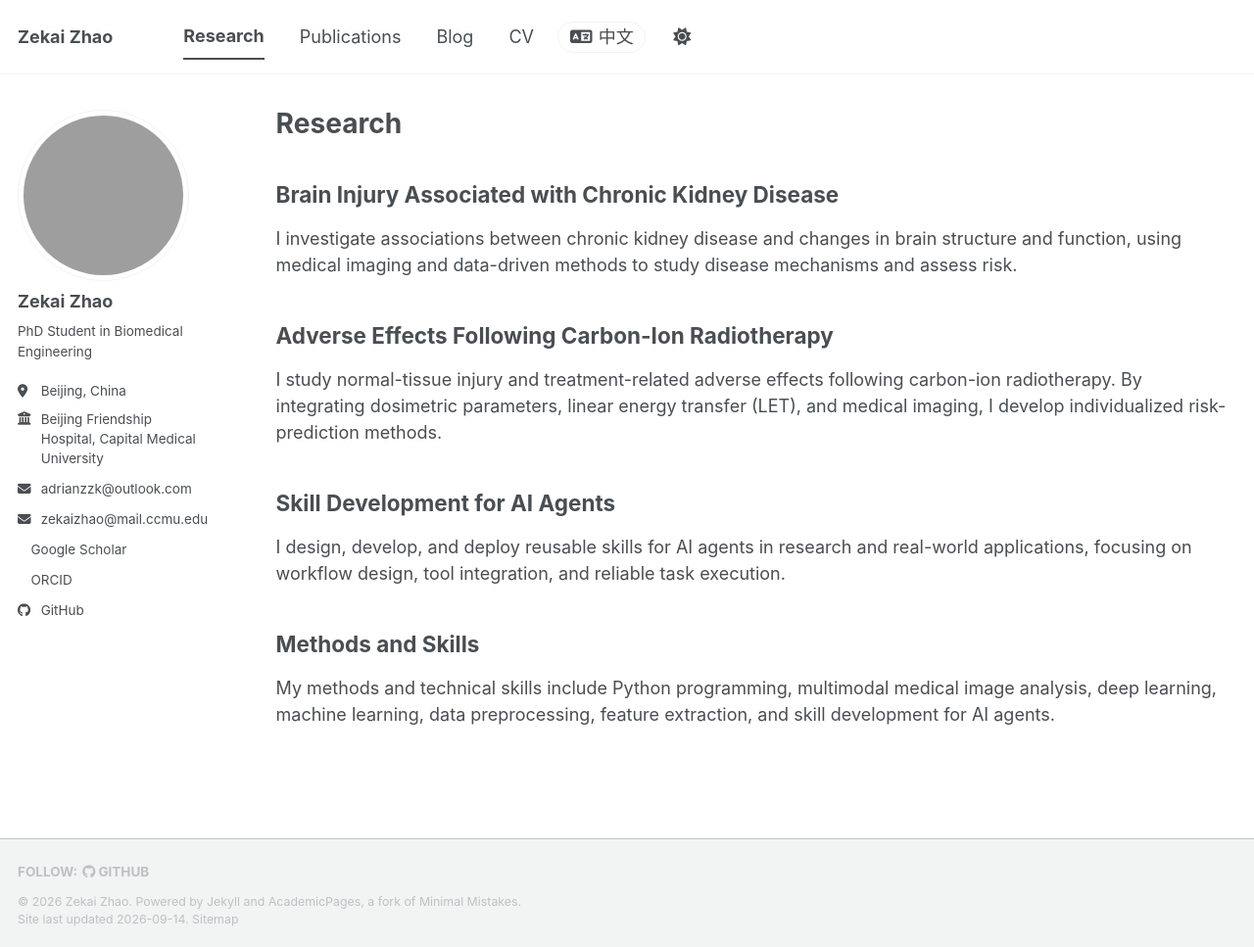
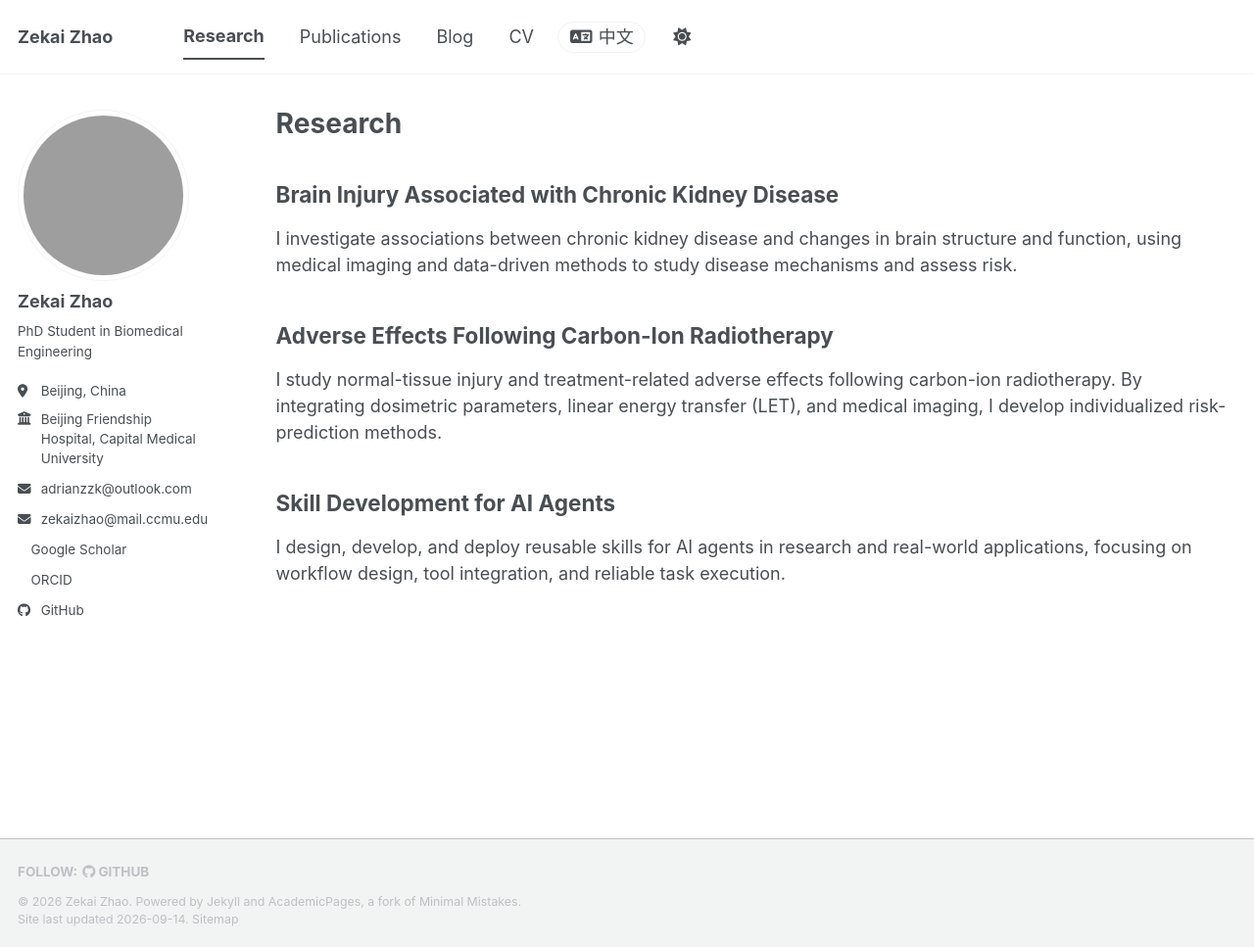
Before and after one commit to adrianzzk/adrianzzk.github.io, a Jekyll site: the page built from _pages/research-en.md, in a window 1280 px wide and 967 px high. Shown: the whole window at 98% size. Built offline with Jekyll 4.4.1, drawn with Linux system fonts in a browser that asks for light colours; a style sheet for code colours, icons or effects is not loaded.

```diff
--- a/_includes/archive-single.html
+++ b/_includes/archive-single.html
@@ -27,6 +27,11 @@
     {% endif %}
 
     <h2 class="archive__item-title" itemprop="headline">
+      {% if post.pinned %}
+        <span class="archive__item-pinned">
+          {% if post.lang == "zh-CN" %}置顶{% else %}Pinned{% endif %}
+        </span>
+      {% endif %}
       {% if post.link %}
         <a href="{{ post.link }}">{{ title }}</a> <a href="{{ base_path }}{{ post.url }}" rel="permalink"><i class="fa fa-link" aria-hidden="true" title="permalink"></i><span class="sr-only">Permalink</span></a>
       {% else %}
--- a/_pages/research-en.md
+++ b/_pages/research-en.md
@@ -19,7 +19,3 @@ I study normal-tissue injury and treatment-related adverse effects following car
 ## Skill Development for AI Agents
 
 I design, develop, and deploy reusable skills for AI agents in research and real-world applications, focusing on workflow design, tool integration, and reliable task execution.
-
-## Methods and Skills
-
-My methods and technical skills include Python programming, multimodal medical image analysis, deep learning, machine learning, data preprocessing, feature extraction, and skill development for AI agents.
--- a/assets/css/main.scss
+++ b/assets/css/main.scss
@@ -61,3 +61,17 @@
 .masthead__menu-item .language-toggle:hover {
   border-color: var(--global-link-color);
 }
+
+/* Blog post status */
+.archive__item-pinned {
+  display: inline-block;
+  margin-right: 0.45em;
+  padding: 0.12em 0.5em;
+  border-radius: 999px;
+  background: var(--global-link-color);
+  color: var(--global-bg-color);
+  font-size: 0.55em;
+  font-weight: 600;
+  line-height: 1.4;
+  vertical-align: 0.18em;
+}
```
Also changed, not shown: BLOG_GUIDE.md (added, +40 -0 lines), _pages/blog-en.html (+10 -2 lines), _pages/blog.html (+10 -2 lines), _pages/research.md (+0 -4 lines), 1 other file.
